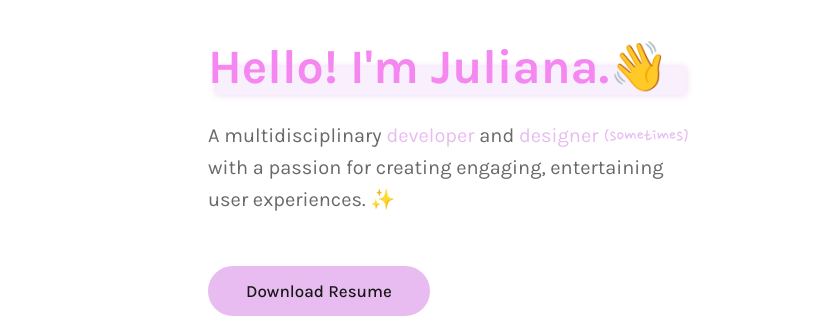
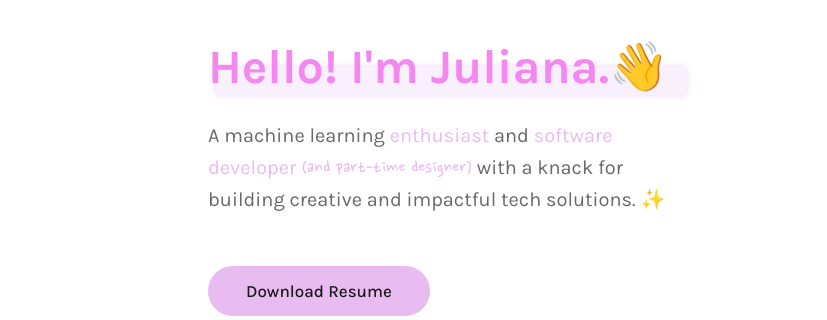
Before and after one commit to julianacholder/new_portfolio, a plain HTML site: page index.html in a window 1280 px wide. Shown: the part 259-579 px from the top of the page, 0-827 px from the left. Drawn offline with Linux system fonts and the light colour scheme.

Commit message:
Update index.html

```diff
--- a/index.html
+++ b/index.html
@@ -149,11 +149,11 @@
     <h2>Hello! <br> I'm Juliana.👋 </h2>
 
     <div>
-    <p> A multidisciplinary <span>developer</span> and
-      <span>designer</span>
-      <span class="smallerText">(sometimes)</span> with a passion for <br>
-      creating
-      engaging, entertaining user experiences. ✨
+    <p> A machine learning <span>enthusiast</span> and
+      <span>software developer</span>
+      <span class="smallerText">(and part-time designer)</span> with a knack for <br>
+      building
+      creative and impactful tech solutions. ✨
     </div>
 
     <div>
```
